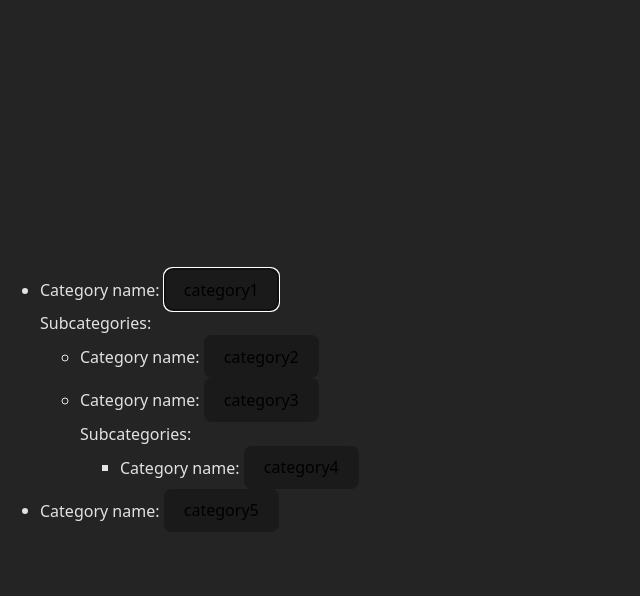
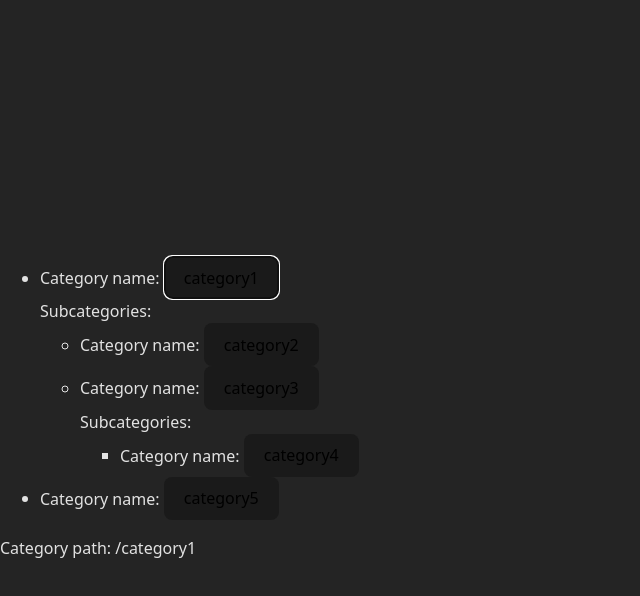
Before and after one commit to PepCarmona/alten-categories-path, a Vue app: page / in a window 1280 px wide. Both pictures are taken after a click on the button "category1". Shown: the top 596 px of the page, without its empty margins (0-640 px from the left). Built offline with nearby package versions, Linux system fonts and the light colour scheme.

Commit message:
display category path

```diff
--- a/src/components/CategoryDetails.vue
+++ b/src/components/CategoryDetails.vue
@@ -4,22 +4,32 @@ import type { Category } from '../types/category';
 interface CategoryDetailsProps {
   category: Category;
 }
-defineProps<CategoryDetailsProps>();
+const props = defineProps<CategoryDetailsProps>();
+
+interface CategoryDetailsEmits {
+  (eventName: 'select-category', categoryName: string): void;
+}
+const emit = defineEmits<CategoryDetailsEmits>();
 </script>
 
 <template>
   <div class="category-details">
     <div class="category-name">
-      Category name: <button>{{ category.name }}</button>
+      Category name:
+      <button @click="emit('select-category', props.category.name)">
+        {{ props.category.name }}
+      </button>
     </div>
 
-    <div v-if="category.subcategories.length" class="subcategories">
+    <div v-if="props.category.subcategories.length" class="subcategories">
       Subcategories:
       <ul>
         <li
           v-for="subcategory in category.subcategories"
           :key="subcategory.name">
-          <CategoryDetails :category="subcategory" />
+          <CategoryDetails
+            :category="subcategory"
+            @select-category="emit('select-category', $event)" />
         </li>
       </ul>
     </div>
--- /dev/null
+++ b/src/components/CategoryPath.vue
@@ -0,0 +1,23 @@
+<script setup lang="ts">
+import { computed } from 'vue';
+import { getCategoryPath } from '../helpers/getCategoryPath';
+import type { Category } from '../types/category';
+
+interface CategoryPathProps {
+  categories: Category[];
+  categoryName: string;
+}
+const props = defineProps<CategoryPathProps>();
+
+const categoryPath = computed<string>(() => {
+  try {
+    return getCategoryPath(props.categories, props.categoryName);
+  } catch (error) {
+    return String(error);
+  }
+});
+</script>
+
+<template>
+  <div class="category-path">Category path: {{ categoryPath }}</div>
+</template>
--- a/src/components/CategoryTree.vue
+++ b/src/components/CategoryTree.vue
@@ -3,16 +3,23 @@ import type { Category } from '../types/category';
 import CategoryDetails from './CategoryDetails.vue';
 
 interface CategoryTreeProps {
-  categories: readonly Category[];
+  categories: Category[];
 }
-defineProps<CategoryTreeProps>();
+const props = defineProps<CategoryTreeProps>();
+
+interface CategoryTreeEmits {
+  (eventName: 'select-category', categoryName: string): void;
+}
+const emit = defineEmits<CategoryTreeEmits>();
 </script>
 
 <template>
   <div class="category-tree">
     <ul>
-      <li v-for="category in categories" :key="category.name">
-        <CategoryDetails :category="category" />
+      <li v-for="category in props.categories" :key="category.name">
+        <CategoryDetails
+          :category="category"
+          @select-category="emit('select-category', $event)" />
       </li>
     </ul>
   </div>
--- a/src/components/InteractiveCategoryPath.vue
+++ b/src/components/InteractiveCategoryPath.vue
@@ -1,15 +1,25 @@
 <script setup lang="ts">
+import { ref } from 'vue';
 import type { Category } from '../types/category';
+import CategoryPath from './CategoryPath.vue';
 import CategoryTree from './CategoryTree.vue';
 
 interface InteractiveCategoryPathProps {
-  categories: readonly Category[];
+  categories: Category[];
 }
-defineProps<InteractiveCategoryPathProps>();
+const props = defineProps<InteractiveCategoryPathProps>();
+
+const selectedCategoryName = ref<string | null>(null);
 </script>
 
 <template>
   <div class="interactive-category-path">
-    <CategoryTree :categories="categories" />
+    <CategoryTree
+      :categories="props.categories"
+      @select-category="selectedCategoryName = $event" />
+    <CategoryPath
+      v-if="selectedCategoryName !== null"
+      :categories="props.categories"
+      :categoryName="selectedCategoryName" />
   </div>
 </template>
--- a/src/data/categories.ts
+++ b/src/data/categories.ts
@@ -1,6 +1,6 @@
 import type { Category } from '../types/category';
 
-export const CATEGORIES: readonly Category[] = [
+export const CATEGORIES: Category[] = [
   {
     name: 'category1',
     subcategories: [
```
